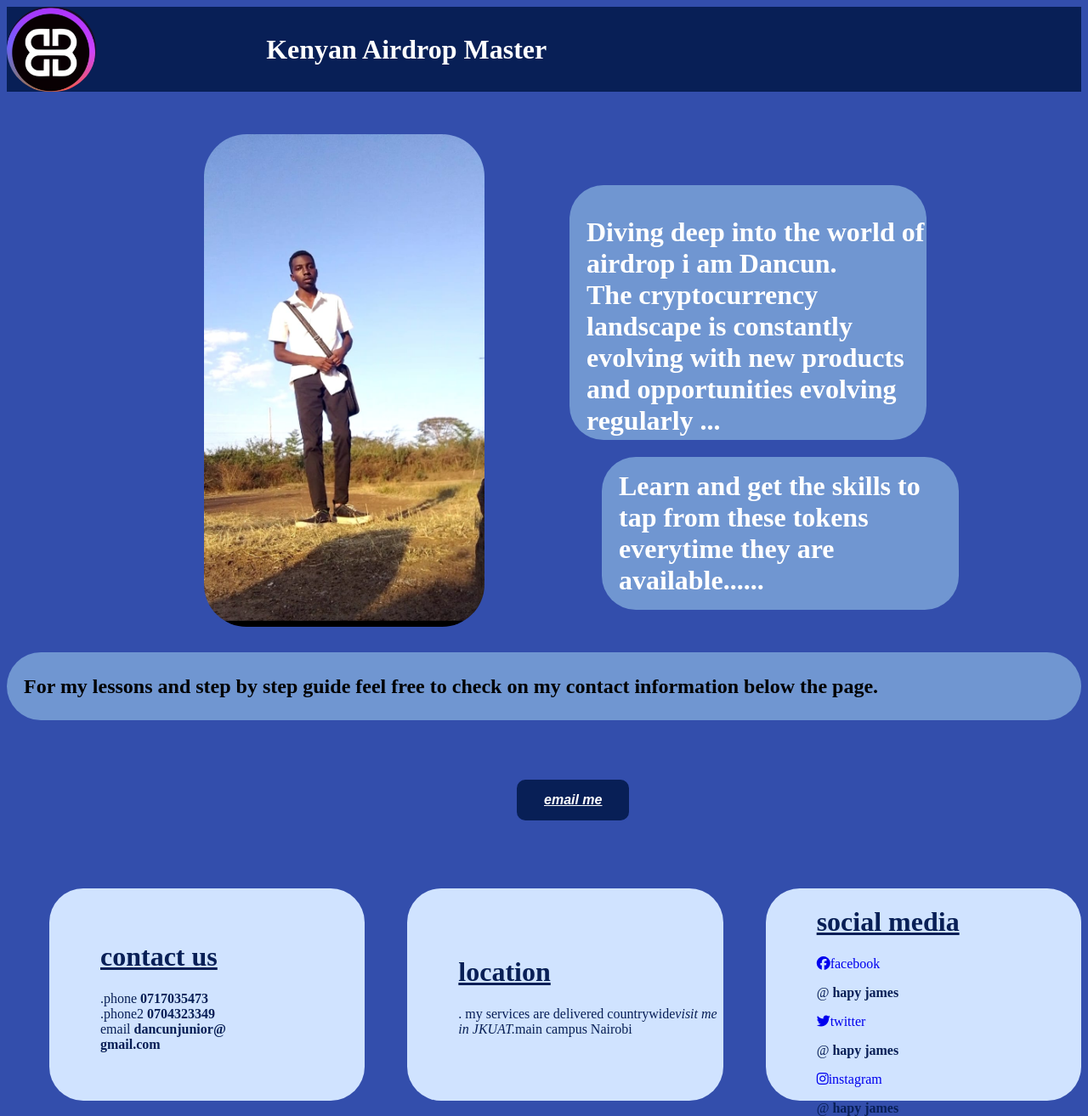
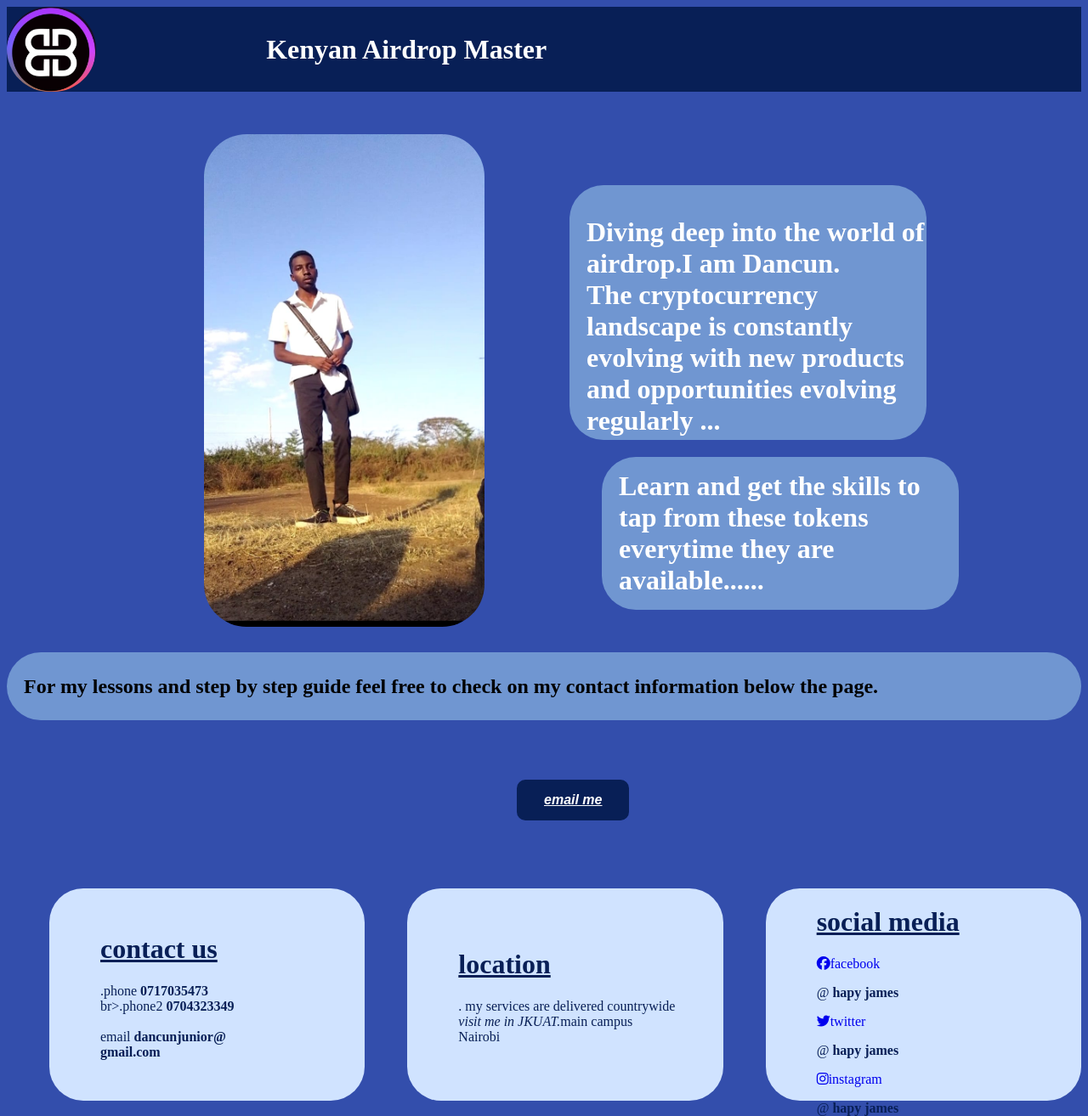
Before and after one commit to Hapyjames/airdrop, a plain HTML site: page index.html in a window 1280 px wide. Shown: the whole page at 85% size. Drawn offline with Linux system fonts and the light colour scheme.

Commit message:
Update index.html

```diff
--- a/index.html
+++ b/index.html
@@ -18,7 +18,7 @@
     <main>
         <div class="yell">
             <img src="23.jpg" alt="whhop!!!">
-            <h1> <br>Diving deep into the world of airdrop<strong> i am Dancun.</strong> <br>The cryptocurrency landscape is constantly evolving with new products and opportunities evolving regularly ...<br> <br></h1>
+            <h1> <br>Diving deep into the world of airdrop<strong>.I am Dancun.</strong> <br>The cryptocurrency landscape is constantly evolving with new products and opportunities evolving regularly ...<br> <br></h1>
 
 
         </div>
@@ -33,12 +33,12 @@
         <div class="ra">
             <div class="ra1">
                 <h1 style="text-decoration: underline;">contact us</h1>
-                <p>.phone <strong>0717035473</strong> <br>.phone2 <strong>0704323349</strong> <br>email <strong>dancunjunior@ <br>gmail.com</strong></p>
+                <p>.phone <strong>0717035473</strong> <br> br>.phone2 <strong>0704323349</strong><br> <br>email <strong>dancunjunior@ <br>gmail.com</strong></p>
             </div>
 
             <div class="ra2">
                 <h1 style="text-decoration: underline;">location</h1>
-                <p>. my services are delivered countrywide<i>visit me in JKUAT.</i>main campus Nairobi </p>
+                <p>. my services are delivered countrywide<i> <br>visit me in JKUAT.</i>main campus <br>Nairobi </p>
             </div>
 
             <div class="ra3">
```
